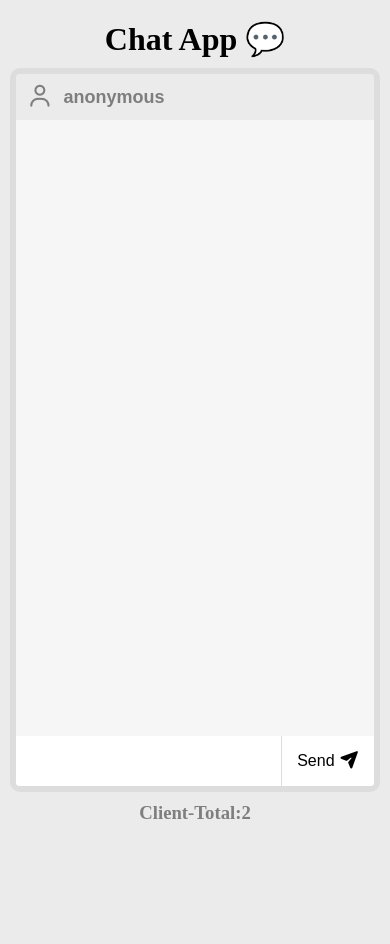
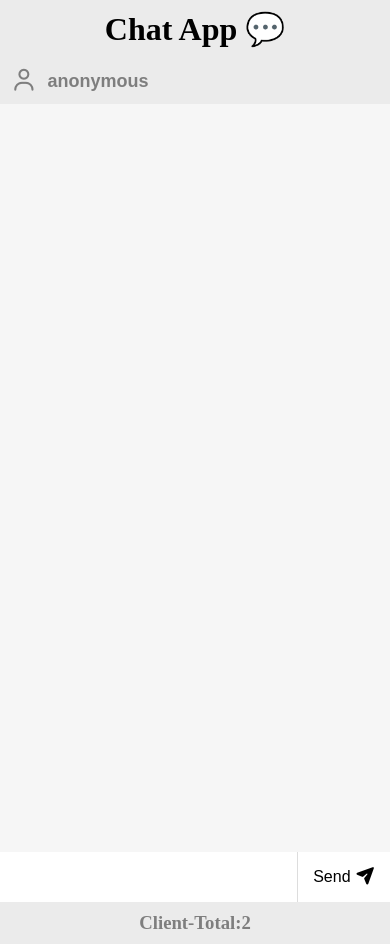
Before and after one commit to shaileshwebdev/chat-app-using-websocket, a website: page public/index.html in a window 390 px wide. Before the commit the page ends 844 px from the top, so only its background shows below. Drawn offline with nearby package versions, Linux system fonts and the light colour scheme; no server answers.

Commit message:
fix ui for mobile

```diff
--- a/public/style.css
+++ b/public/style.css
@@ -10,8 +10,7 @@ body {
   flex-direction: column;
   align-items: center;
   justify-content: center;
-  height: 100vh;
-  padding: 10px;
+  min-height: 100vh;
 }
 
 .title {
@@ -22,7 +21,7 @@ body {
 .main {
   width: 100%;
   max-width: 420px;
-  height: 90vh;
+  height: calc(100vh - 80px);
   display: flex;
   flex-direction: column;
   border: 6px solid #ddd;
@@ -148,8 +147,9 @@ body {
 /* 📱 MOBILE FIX */
 @media (max-width: 480px) {
   .main {
-    height: 95vh;
-    border-radius: 10px;
+    height: 100vh; /* ✅ full screen */
+    border-radius: 0; /* ✅ app-like UI */
+    border: none;
   }
 
   .message-left,
```
